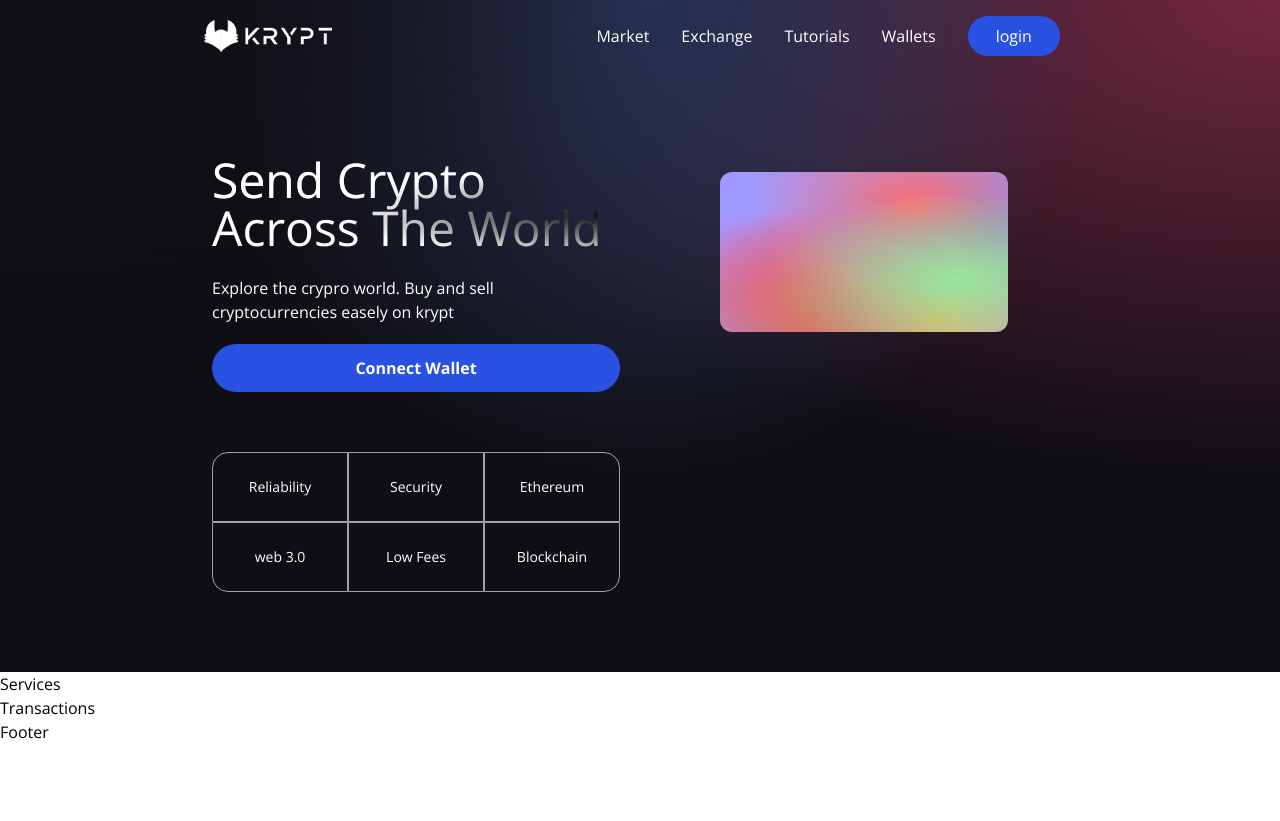
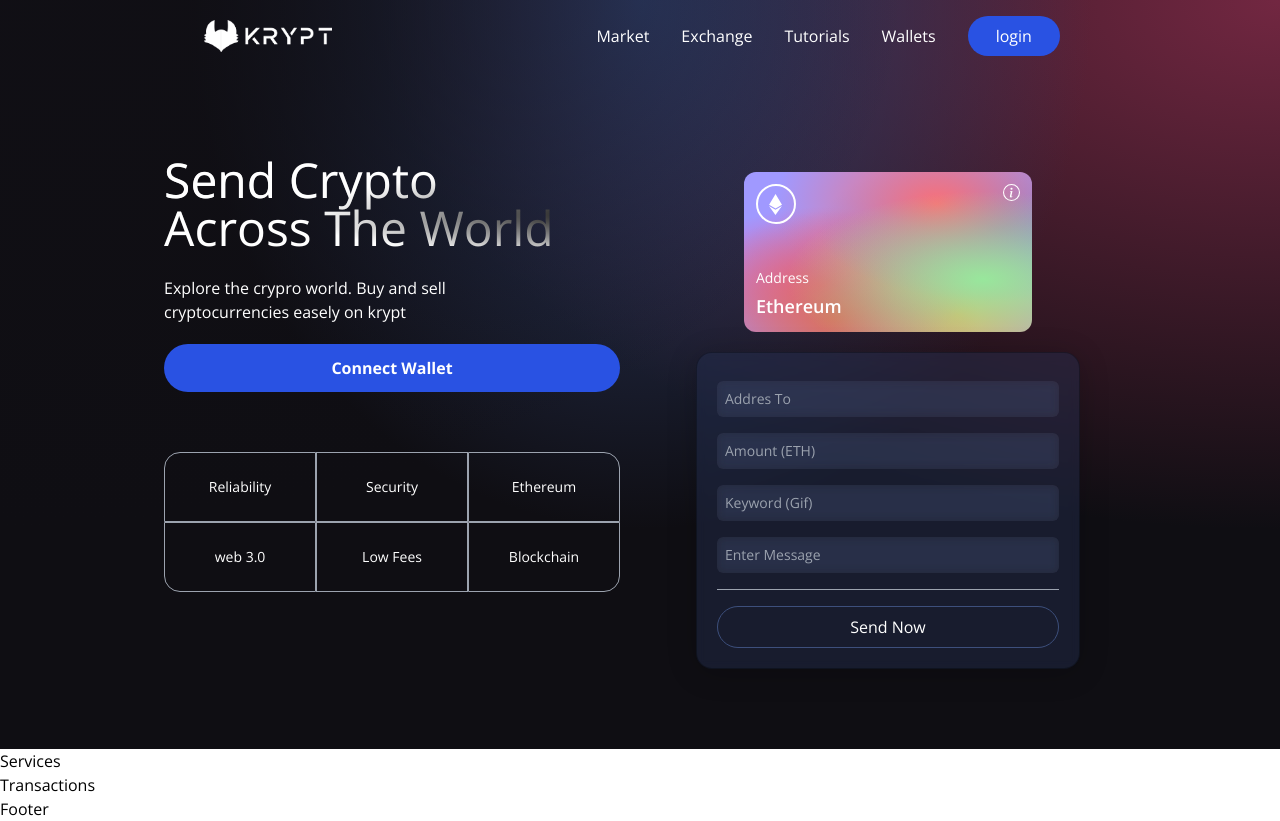
Before and after one commit to gabrielebaglioni/B.C.develop, a React (Vite) app in the folder client/simple-dapp/: page / in a window 1280 px wide. Before the commit the page ends 800 px from the top, so only its background shows below. Built offline with nearby package versions, Linux system fonts and the light colour scheme.

Commit message:
add input form

```diff
--- a/client/simple-dapp/src/components/Welcome.jsx
+++ b/client/simple-dapp/src/components/Welcome.jsx
@@ -5,6 +5,20 @@ import { Loader } from './'
 const Welcome = () => {
 
    const commonStyles = "min-h-[70px] sm:px-0 px-2 sm:min-w-[120px] flex justify-center items-center border-[0.5px] border-gray-400 text-sm font-light text-white";
+   const Imput = ({placeholder, type, name,  value, handleChange}) => (
+      <input
+       type={type}
+       placeholder={placeholder}
+       step="0.00001"
+       value={value}
+       onChange={(e) => handleChange(e, name)}
+       className='my-2 w-full rounded-md p-2 outline-none bg-trasparent text-white border-none text-sm white-glassmorphism'
+       />
+
+   );
+   const handleSubmit = () =>{
+
+   }
    const connectWallet = () =>{
 
    }
@@ -46,7 +60,40 @@ const Welcome = () => {
            </div>
            <div className="flex flex-1 flex-col items-center justify-center w-full md:mt-0 mt-10 ">
               <div className="p-3 justify-end items-start flex-col rounded-xl h-40 w-full sm:w-72 my-5 eth-card white-glassmorpism ">
-
+                 <div className="flex justify-between flex-col w-full h-full">
+                    <div className="flex justify-between items-start">
+                       <div className="w-10 h-10 rounded-full border-2 border-white flex justify-center items-center">
+                          <SiEthereum fontSize={21} color='fff'/>
+                       </div>
+                          <BsInfoCircle fontSize={17} color='fff' />
+                    </div>
+                    <div>
+                        <p className="text-white font-light text-sm">
+                           Address
+                        </p>
+                        <p className="text-white font-semibold text-lg mt-1">
+                           Ethereum
+                        </p>
+                    </div>
+                 </div>
+              </div>
+              <div className="p-5 sm:w-96 w-full flex flex-col justify-start items-center blue-glassmorphism">
+                 <Imput placeholder="Addres To" name="addresTo" type="text" handleChange={() => {}} />
+                 <Imput placeholder="Amount (ETH)" name="amount" type="number" handleChange={() => {}} />
+                 <Imput placeholder="Keyword (Gif)" name="keyword " type="text" handleChange={() => {}} />
+                 <Imput placeholder="Enter Message" name="message " type="text" handleChange={() => {}} />
+                 <hr className="h-[1px] w-full border-gray-400 my-2"/>
+                 {false ?(
+                  <Loader/>
+                 ) : (
+                  <button
+                   type="button"
+                   onClick={handleSubmit}
+                   className= "text-white w-full mt-2 border-[1px] p-2 border-[#3d4f7c] rounded-full cursor-pointer "
+                  >
+                    Send Now
+                  </button>
+                 )}
               </div>
            </div>
         </div>
```
